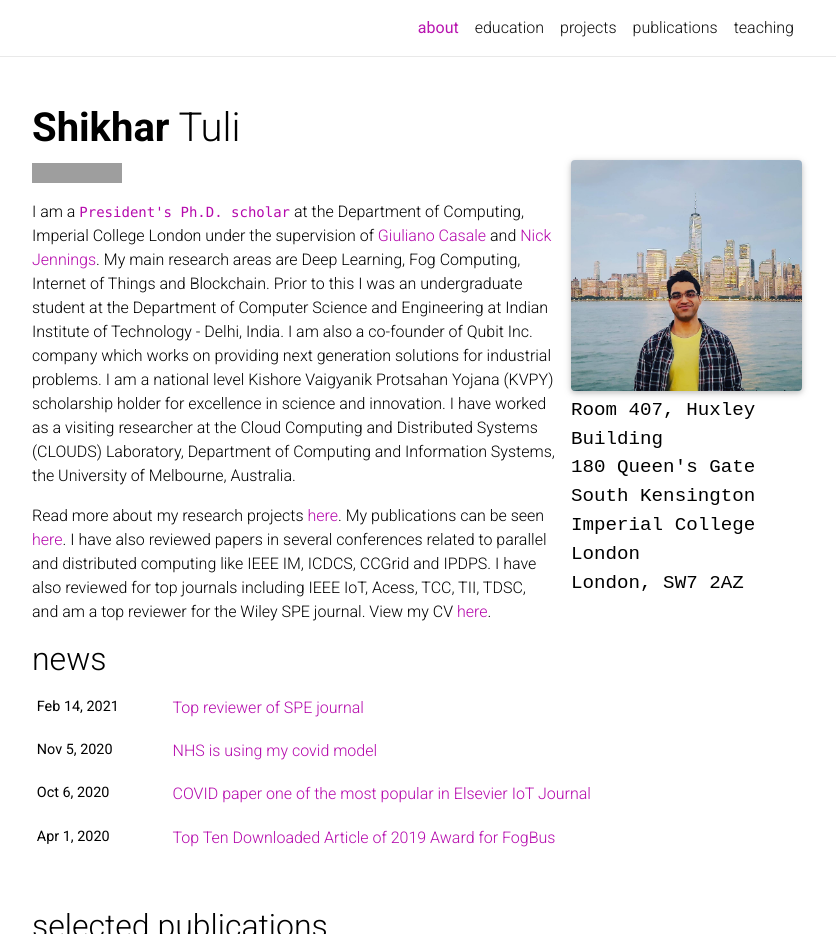
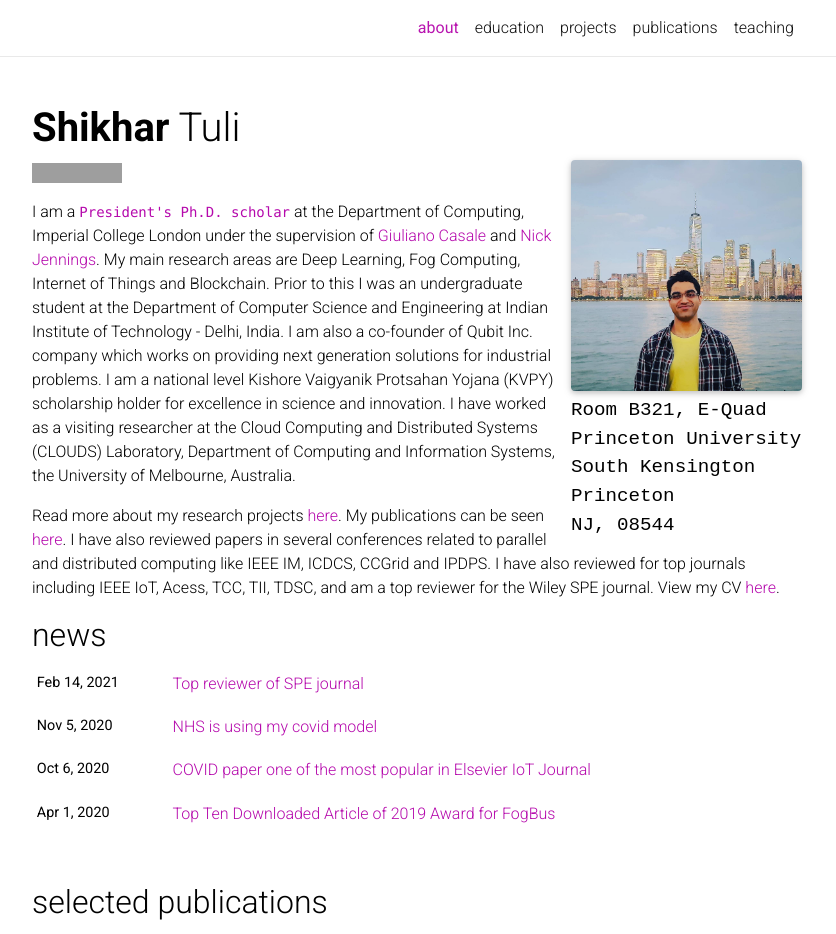
Before and after one commit to shikhartuli/shikhartuli.github.io, a Jekyll site: the page built from _pages/about.md, in a window 1280 px wide and 1247 px high, cut to the strip 0-934 px from the top of the window. Shown: the whole strip, without its empty margins (223-1059 px from the left). Built offline with Jekyll 4.4.1, drawn with Linux system fonts in a browser that asks for light colours; nearby versions of some CDN libraries; a style sheet for code colours, icons or effects is not loaded; grey boxes are pictures that could not be loaded.

Commit message:
Update about.md

```diff
--- a/_pages/about.md
+++ b/_pages/about.md
@@ -8,11 +8,11 @@ profile:
   align: right
   image: prof_pic.jpg
   address: >
-    <p>Room 407, Huxley Building</p>
-    <p>180 Queen's Gate</p>
+    <p>Room B321, E-Quad</p>
+    <p>Princeton University</p>
     <p>South Kensington</p>
-    <p>Imperial College London</p>
-    <p>London, SW7 2AZ</p>
+    <p>Princeton</p>
+    <p>NJ, 08544</p>
 
 news: true  # includes a list of news items
 selected_papers: true # includes a list of papers marked as "selected={true}"
```
